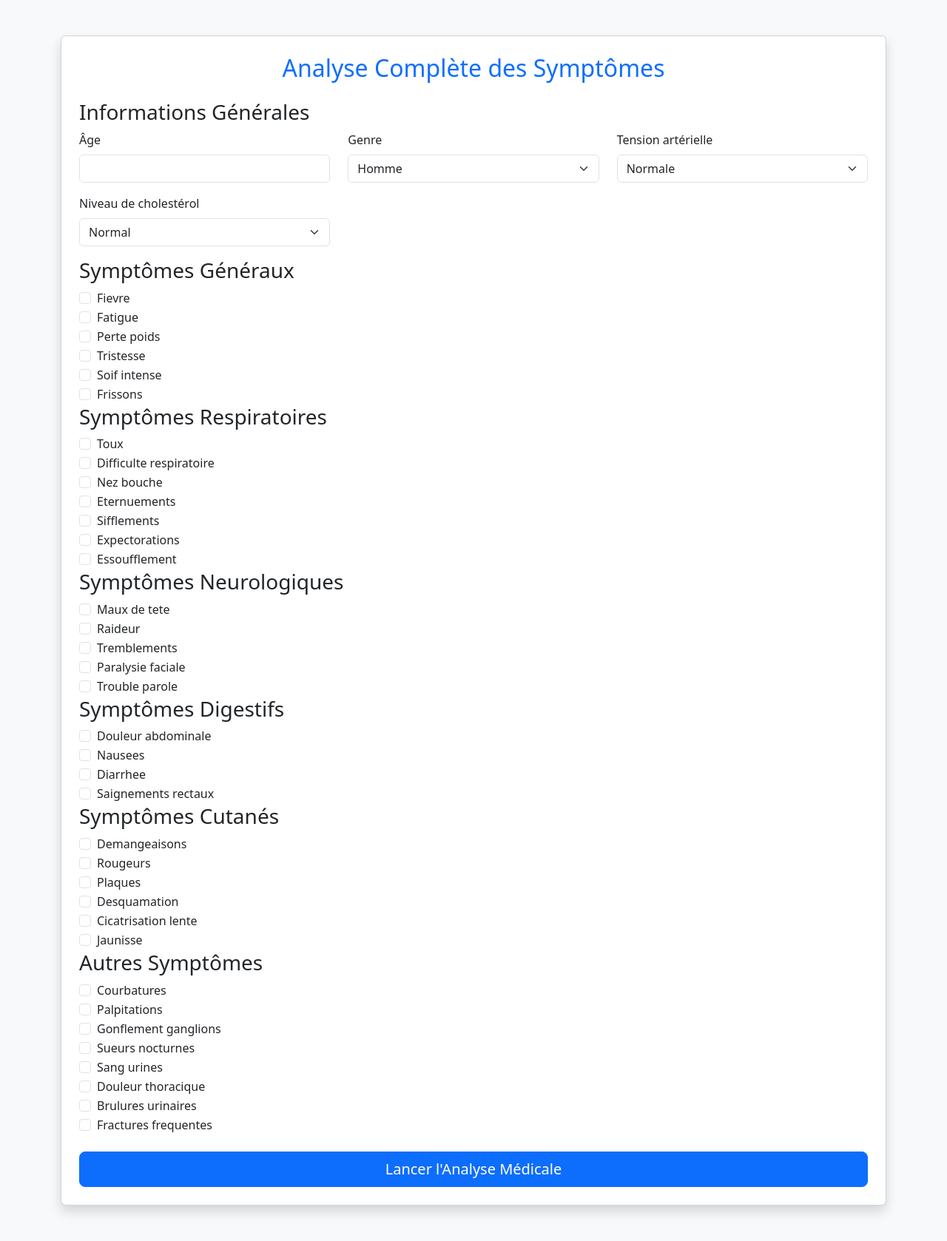
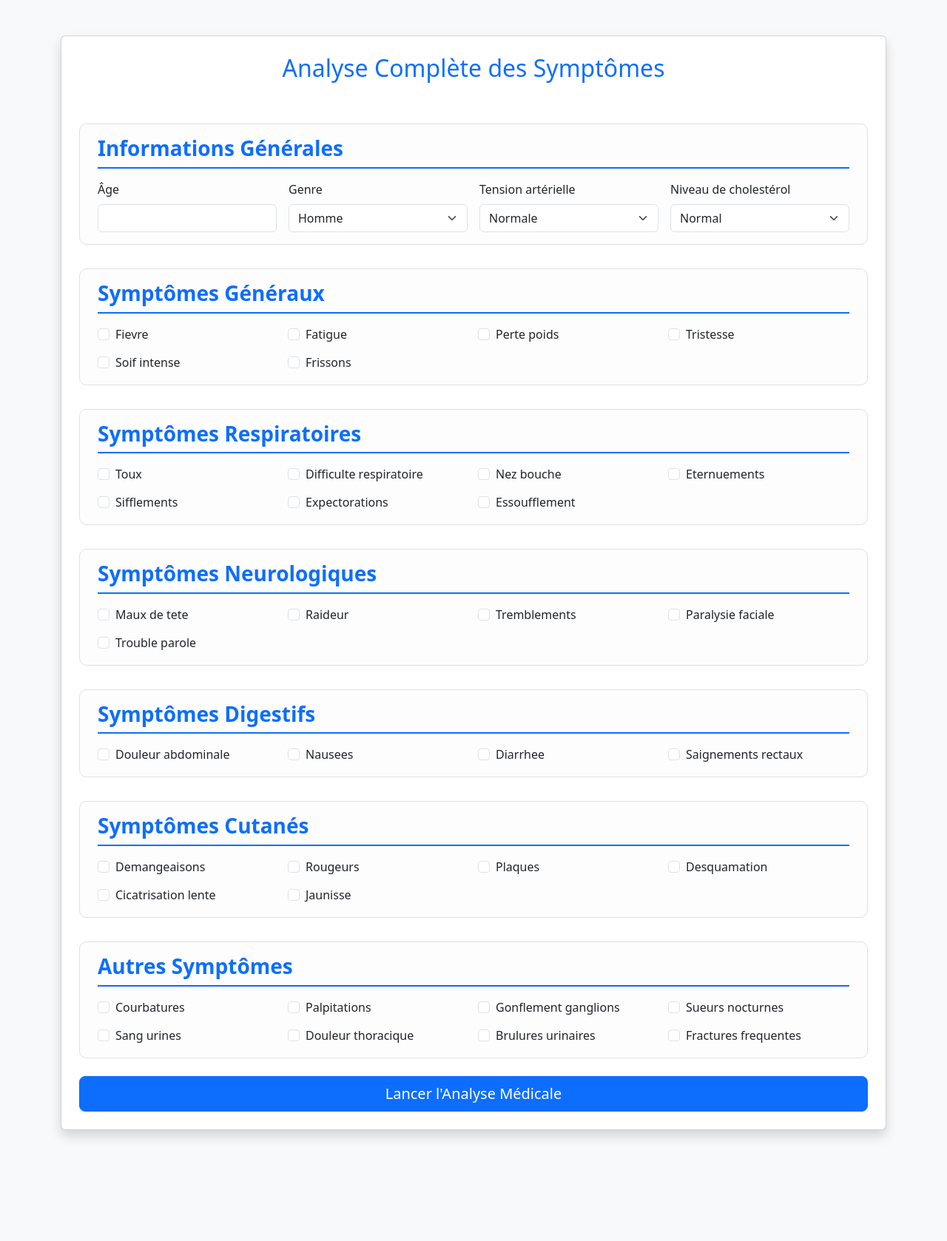
Before and after one commit to princesse03/medicalIA, a Flask app: page /test in a window 1280 px wide. Shown: the whole page at 74% size. After the commit the page ends 1539 px from the top, so only its background shows below. Run offline with Flask 3, Linux system fonts and the light colour scheme; parts of the project's set-up code (start-up, migrations or seed data) failed here and were passed over.

Commit message:
amelioration code test

```diff
--- a/templates/contact.html
+++ b/templates/contact.html
@@ -4,7 +4,8 @@
     <!-- ***** Header Area End ***** -->
 
     <!-- ***** Breadcumb Area Start ***** -->
-    <section class="breadcumb-area bg-img gradient-background-overlay" style="background-image: url(img/bg-img/breadcumb3.jpg);">
+    <section class="breadcumb-area bg-img gradient-background-overlay"
+             style="background-image: url('{{ url_for('static', filename='img/blog-img/CONT.avif.crdownload') }}');">
         <div class="container h-100">
             <div class="row h-100 align-items-center">
                 <div class="col-12">
--- a/templates/test.html
+++ b/templates/test.html
@@ -6,32 +6,56 @@
     <title>Analyse des Symptômes</title>
     <link href="https://cdn.jsdelivr.net/npm/bootstrap@5.3.0/dist/css/bootstrap.min.css" rel="stylesheet">
     <link rel="icon" href="iQmg/core-img/favicon.ico">
-    <link rel="stylesheet" href="{{url_for('static', filename='core-style.css')}}">
-
+    <link rel="stylesheet" href="{{ url_for('static', filename='core-style.css') }}">
+    <style>
+        .symptom-section {
+            margin-top: 2rem;
+            padding: 1rem 1.5rem;
+            background-color: #fdfdfd;
+            border-radius: 10px;
+            border: 1px solid #e0e0e0;
+        }
+        .section-title {
+            color: #0d6efd;
+            margin-bottom: 1rem;
+            font-weight: 600;
+            border-bottom: 2px solid #0d6efd;
+            padding-bottom: 0.5rem;
+        }
+        .symptom-group {
+            display: grid;
+            grid-template-columns: repeat(auto-fit, minmax(220px, 1fr));
+            gap: 0.75rem;
+        }
+        .form-check-input:checked + .form-check-label {
+            font-weight: bold;
+            color: #198754;
+        }
+    </style>
 </head>
 <body class="bg-light">
 
 <div class="container mt-5">
     <div class="card shadow p-4">
         <h2 class="text-center text-primary mb-4">Analyse Complète des Symptômes</h2>
-            <form id="symptomsForm" method="POST" action="{{url_for('testons')}}">
+        <form id="symptomsForm" method="POST" action="{{ url_for('testons') }}">
 
-                <!-- Section Informations Générales -->
+            <!-- Informations Générales -->
             <div class="symptom-section">
                 <h3 class="section-title">Informations Générales</h3>
-                    <div class="row">
-                        <div class="col-md-4 mb-3">
+                <div class="row g-3">
+                    <div class="col-md-3">
                         <label class="form-label">Âge</label>
                         <input type="number" class="form-control" name="Age" required>
                     </div>
-                        <div class="col-md-4 mb-3">
+                    <div class="col-md-3">
                         <label class="form-label">Genre</label>
                         <select class="form-select" name="Genre">
                             <option value="homme">Homme</option>
                             <option value="femme">Femme</option>
                         </select>
                     </div>
-                        <div class="col-md-4 mb-3">
+                    <div class="col-md-3">
                         <label class="form-label">Tension artérielle</label>
                         <select class="form-select" name="Tension_arterielle">
                             <option value="bas">Bas</option>
@@ -39,7 +63,7 @@
                             <option value="elevee">Élevée</option>
                         </select>
                     </div>
-                        <div class="col-md-4 mb-3">
+                    <div class="col-md-3">
                         <label class="form-label">Niveau de cholestérol</label>
                         <select class="form-select" name="Niveau_Cholesterol">
                             <option value="bas">Bas</option>
@@ -50,103 +74,55 @@
                 </div>
             </div>
 
-                <!-- Section Symptômes Généraux -->
+            <!-- Sections de symptômes (générées dynamiquement) -->
+            {% set sections = {
+                'Symptômes Généraux': ['Fievre', 'Fatigue', 'Perte_poids', 'Tristesse', 'Soif_intense', 'Frissons'],
+                'Symptômes Respiratoires': ['Toux', 'Difficulte_respiratoire', 'Nez_bouche', 'Eternuements', 'Sifflements', 'Expectorations', 'Essoufflement'],
+                'Symptômes Neurologiques': ['Maux_de_tete', 'Raideur', 'Tremblements', 'Paralysie_faciale', 'Trouble_parole'],
+                'Symptômes Digestifs': ['Douleur_abdominale', 'Nausees', 'Diarrhee', 'Saignements_rectaux'],
+                'Symptômes Cutanés': ['Demangeaisons', 'Rougeurs', 'Plaques', 'Desquamation', 'Cicatrisation_lente', 'Jaunisse'],
+                'Autres Symptômes': ['Courbatures', 'Palpitations', 'Gonflement_ganglions', 'Sueurs_nocturnes', 'Sang_urines', 'Douleur_thoracique', 'Brulures_urinaires', 'Fractures_frequentes']
+            } %}
+
+            {% for titre, symptomes in sections.items() %}
             <div class="symptom-section">
-                    <h3 class="section-title">Symptômes Généraux</h3>
+                <h3 class="section-title">{{ titre }}</h3>
                 <div class="symptom-group">
-                        {% for symptom in ['Fievre', 'Fatigue', 'Perte_poids', 'Tristesse', 'Soif_intense', 'Frissons'] %}
-                        <div class="symptom-item form-check">
-                            <input class="form-check-input" type="checkbox" name="{{ symptom.lower() }}" value="1">
-                            <label class="form-check-label">{{ symptom.replace('_', ' ') }}</label>
+                    {% for symptom in symptomes %}
+                    <div class="form-check">
+                        <input class="form-check-input" type="checkbox" name="{{ symptom.lower() }}" value="1" id="{{ symptom }}">
+                        <label class="form-check-label" for="{{ symptom }}">{{ symptom.replace('_', ' ') }}</label>
                     </div>
                     {% endfor %}
                 </div>
             </div>
+            {% endfor %}
 
-                <!-- Section Symptômes Respiratoires -->
-                <div class="symptom-section">
-                    <h3 class="section-title">Symptômes Respiratoires</h3>
-                    <div class="symptom-group">
-                        {% for symptom in ['Toux', 'Difficulte_respiratoire', 'Nez_bouche', 'Eternuements', 'Sifflements', 'Expectorations', 'Essoufflement'] %}
-                        <div class="symptom-item form-check">
-                            <input class="form-check-input" type="checkbox" name="{{ symptom.lower() }}" value="1">
-                            <label class="form-check-label">{{ symptom.replace('_', ' ') }}</label>
-                        </div>
-                        {% endfor %}
-                    </div>
-                </div>
-
-                <!-- Section Symptômes Neurologiques -->
-                <div class="symptom-section">
-                    <h3 class="section-title">Symptômes Neurologiques</h3>
-                    <div class="symptom-group">
-                        {% for symptom in ['Maux_de_tete', 'Raideur', 'Tremblements', 'Paralysie_faciale', 'Trouble_parole'] %}
-                        <div class="symptom-item form-check">
-                            <input class="form-check-input" type="checkbox" name="{{ symptom.lower() }}" value="1">
-                            <label class="form-check-label">{{ symptom.replace('_', ' ') }}</label>
-                        </div>
-                        {% endfor %}
-                    </div>
-                </div>
-
-                <!-- Section Symptômes Digestifs -->
-                <div class="symptom-section">
-                    <h3 class="section-title">Symptômes Digestifs</h3>
-                    <div class="symptom-group">
-                        {% for symptom in ['Douleur_abdominale', 'Nausees', 'Diarrhee', 'Saignements_rectaux'] %}
-                        <div class="symptom-item form-check">
-                            <input class="form-check-input" type="checkbox" name="{{ symptom.lower() }}" value="1">
-                            <label class="form-check-label">{{ symptom.replace('_', ' ') }}</label>
-                        </div>
-                        {% endfor %}
-                    </div>
-                </div>
-
-                <!-- Section Symptômes Cutanés -->
-                <div class="symptom-section">
-                    <h3 class="section-title">Symptômes Cutanés</h3>
-                    <div class="symptom-group">
-                        {% for symptom in ['Demangeaisons', 'Rougeurs', 'Plaques', 'Desquamation', 'Cicatrisation_lente', 'Jaunisse'] %}
-                        <div class="symptom-item form-check">
-                            <input class="form-check-input" type="checkbox" name="{{ symptom.lower() }}" value="1">
-                            <label class="form-check-label">{{ symptom.replace('_', ' ') }}</label>
-                        </div>
-                        {% endfor %}
-                    </div>
-                </div>
-
-                <!-- Section Autres Symptômes -->
-                <div class="symptom-section">
-                    <h3 class="section-title">Autres Symptômes</h3>
-                    <div class="symptom-group">
-                        {% for symptom in ['Courbatures', 'Palpitations', 'Gonflement_ganglions', 'Sueurs_nocturnes', 'Sang_urines', 'Douleur_thoracique', 'Brulures_urinaires', 'Fractures_frequentes'] %}
-                        <div class="symptom-item form-check">
-                            <input class="form-check-input" type="checkbox" name="{{ symptom.lower() }}" value="1">
-                            <label class="form-check-label">{{ symptom.replace('_', ' ') }}</label>
-                        </div>
-                        {% endfor %}
-                    </div>
-                </div>
-
-                <div class="d-grid gap-2 mt-4">
+            <div class="d-grid mt-4">
                 <button type="submit" class="btn btn-primary btn-lg">Lancer l'Analyse Médicale</button>
             </div>
         </form>
 
+        <!-- Affichage du Résultat -->
         {% if resultat %}
-<div class="mt-4 p-4 rounded" style="background-color: #f8f9fa; border-left: 5px solid {% if resultat.couleur == 'red' %}#dc3545{% elif resultat.couleur == 'yellow' %}#ffc107{% elif resultat.couleur == 'green' %}#198754{% else %}#0dcaf0{% endif %}">
-    <h3 class="text-center mb-4">Résultats du Diagnostic</h3>
-
-    <div class="alert {% if resultat.couleur == 'red' %}alert-danger{% elif resultat.couleur == 'yellow' %}alert-warning{% elif resultat.couleur == 'green' %}alert-success{% else %}alert-info{% endif %}">
+        <div class="mt-4 p-4 rounded"
+             style="background-color: #f8f9fa; border-left: 5px solid
+                 {% if resultat.couleur == 'red' %}#dc3545{% elif resultat.couleur == 'yellow' %}#ffc107
+                 {% elif resultat.couleur == 'green' %}#198754{% else %}#0dcaf0{% endif %}">
+            <h3 class="text-center mb-3">Résultats du Diagnostic</h3>
+            <div class="alert
+                {% if resultat.couleur == 'red' %}alert-danger
+                {% elif resultat.couleur == 'yellow' %}alert-warning
+                {% elif resultat.couleur == 'green' %}alert-success
+                {% else %}alert-info{% endif %}">
                 <h4>{{ resultat.maladie }}</h4>
-        <p>Probabilité: {{ (resultat.probabilite * 100)|round(1) }}%</p>
+                <p>Probabilité : {{ (resultat.probabilite * 100)|round(1) }}%</p>
                 <p><strong>{{ resultat.message }}</strong></p>
             </div>
 
             {% if resultat.top_5 %}
-    <div class="mb-4">
-        <h5>Top 5 des diagnostics possibles:</h5>
-        <ul class="list-group">
+            <h5>Top 5 des diagnostics possibles :</h5>
+            <ul class="list-group mb-3">
                 {% for maladie, proba in resultat.top_5 %}
                 <li class="list-group-item d-flex justify-content-between align-items-center">
                     {{ maladie }}
@@ -154,21 +130,20 @@
                 </li>
                 {% endfor %}
             </ul>
-    </div>
             {% endif %}
 
-    <div class="mb-4">
-        <h5>Recommandations:</h5>
+            {% if resultat.conseils %}
+            <h5>Recommandations :</h5>
             <ul class="list-group">
                 {% for conseil in resultat.conseils %}
                 <li class="list-group-item">{{ conseil }}</li>
                 {% endfor %}
             </ul>
-    </div>
+            {% endif %}
 
             {% if resultat.urgence == "immédiate" %}
-    <div class="alert alert-danger text-center fw-bold fs-4">
-        <i class="bi bi-exclamation-triangle-fill">URGENCE MÉDICALE - COMPOSEZ LE 15 IMMÉDIATEMENT</i>
+            <div class="alert alert-danger text-center fw-bold fs-4 mt-3">
+                ⚠️ URGENCE MÉDICALE - COMPOSEZ LE 15 IMMÉDIATEMENT
             </div>
             {% endif %}
         </div>
@@ -176,71 +151,58 @@
     </div>
 </div>
 
-    <!-- Footer (identique à votre version originale) -->
 <footer class="footer-area section-padding-100 mt-5">
-        <!-- ... Votre code de footer existant ... -->
+    <!-- Votre footer ici -->
 </footer>
 
 <script src="https://cdn.jsdelivr.net/npm/bootstrap@5.3.0/dist/js/bootstrap.bundle.min.js"></script>
+
 <script>
-        // Script pour améliorer l'expérience utilisateur
-        document.addEventListener('DOMContentLoaded', function() {
-            // Ajoute une classe active aux éléments cochés pour un meilleur feedback visuel
-            const checkboxes = document.querySelectorAll('.form-check-input');
-            checkboxes.forEach(checkbox => {
-                checkbox.addEventListener('change', function() {
-                    if(this.checked) {
-                        this.parentElement.classList.add('active');
-                    } else {
-                        this.parentElement.classList.remove('active');
-                    }
-                });
-            });
-        });
-    </script>
-<script>
-    function jouerSon() {
-        const audio = document.getElementById('notif-audio');
-        if (audio) {
-            audio.currentTime = 0;
-            audio.play();
-        }
-    }
-
+    // Fonction de synthèse vocale
     function parler(texte) {
-        jouerSon(); // jouer le son avant de parler
         const synth = window.speechSynthesis;
         const utterance = new SpeechSynthesisUtterance(texte);
         utterance.lang = 'fr-FR';
+        utterance.rate = 1;
         synth.speak(utterance);
     }
 
-    function lireResultat() {
-        const resultatDiv = document.querySelector('.alert h4');
-        const proba = document.querySelector('.alert p');
-        const message = document.querySelector('.alert strong');
-
-        if (resultatDiv && proba && message) {
-            const texte = `Diagnostic : ${resultatDiv.textContent}.
-                           Probabilité : ${proba.textContent}.
-                           Message : ${message.textContent}`;
+    // Lecture automatique du résultat si disponible
+    function lireResultatSiExistant() {
+        const resultatTitre = document.querySelector('.alert h4');
+        const resultatProba = document.querySelector('.alert p');
+        const resultatMessage = document.querySelector('.alert strong');
+        if (resultatTitre && resultatProba && resultatMessage) {
+            const texte = `Voici les résultats du diagnostic.
+            Maladie détectée : ${resultatTitre.textContent}.
+            Probabilité : ${resultatProba.textContent}.
+            Message : ${resultatMessage.textContent}`;
             parler(texte);
         }
     }
 
-    document.addEventListener('DOMContentLoaded', function () {
-        const resultatExiste = document.querySelector('.alert');
+    // Fonction d'accueil unique
+    function direBienvenueSiNecessaire() {
+        const dejaBienvenue = sessionStorage.getItem("bienvenuePrononce");
+        if (!dejaBienvenue) {
+            const texte = "Bienvenue sur MED IA, votre assistant de diagnostic médical intelligent. Veuillez remplir les champs demandés, sélectionner vos symptômes, puis cliquez sur Lancer l'analyse médicale.";
+            parler(texte);
+            sessionStorage.setItem("bienvenuePrononce", "true");
+        }
+    }
 
-        if (resultatExiste) {
-            // Lecture du diagnostic
-            lireResultat();
-            // Afficher le bouton de reecoute
-            document.getElementById('reecouter-container').style.display = 'block';
-        } else {
-            // Message d'accueil
-            parler("Bienvenue dans MED I A. Veuillez cocher vos symptômes et lancer le diagnostic.");
-        }
+    // Événement au chargement de la page
+    window.addEventListener('DOMContentLoaded', () => {
+        setTimeout(() => {
+            direBienvenueSiNecessaire();
+        }, 500);
+
+        setTimeout(() => {
+            lireResultatSiExistant();
+        }, 6000);
     });
 </script>
+
+
 </body>
 </html>
```
Also changed, not shown: static/img/blog-img/CONT.avif (added). Lines whose indentation alone changed are shown as unchanged.
